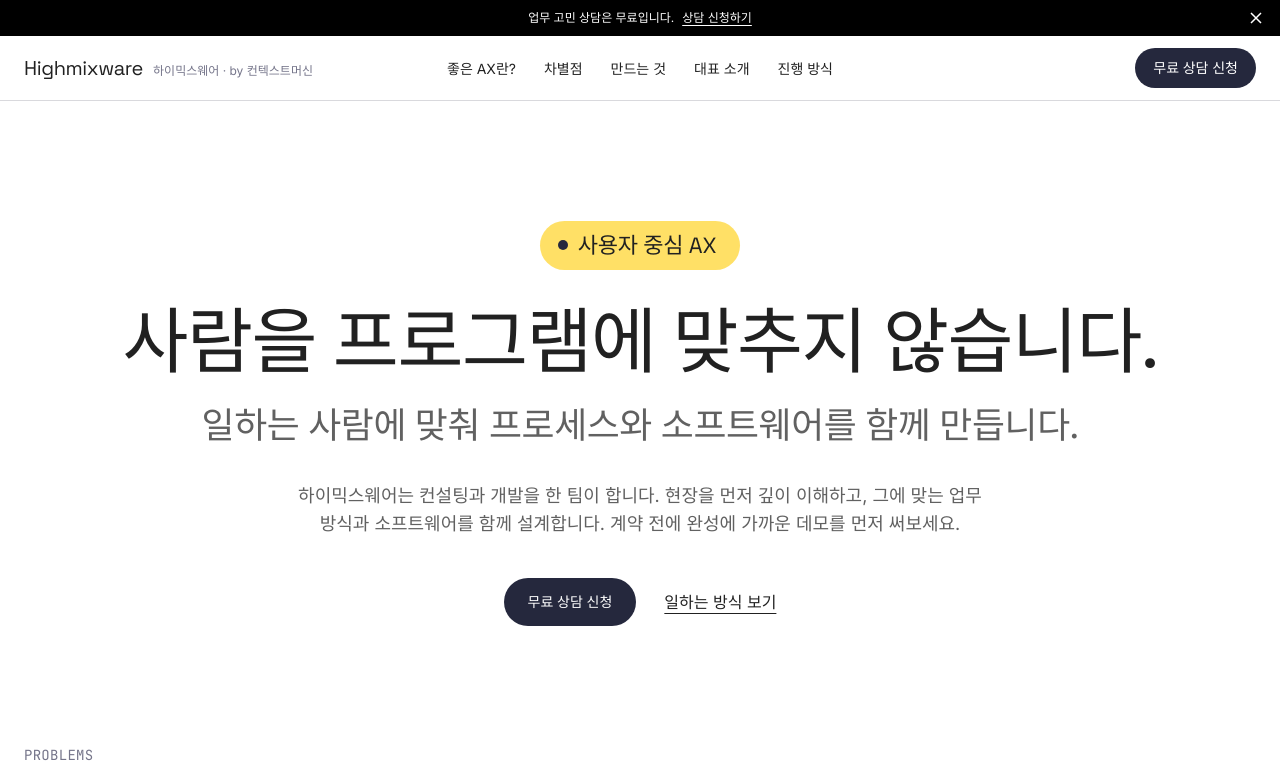
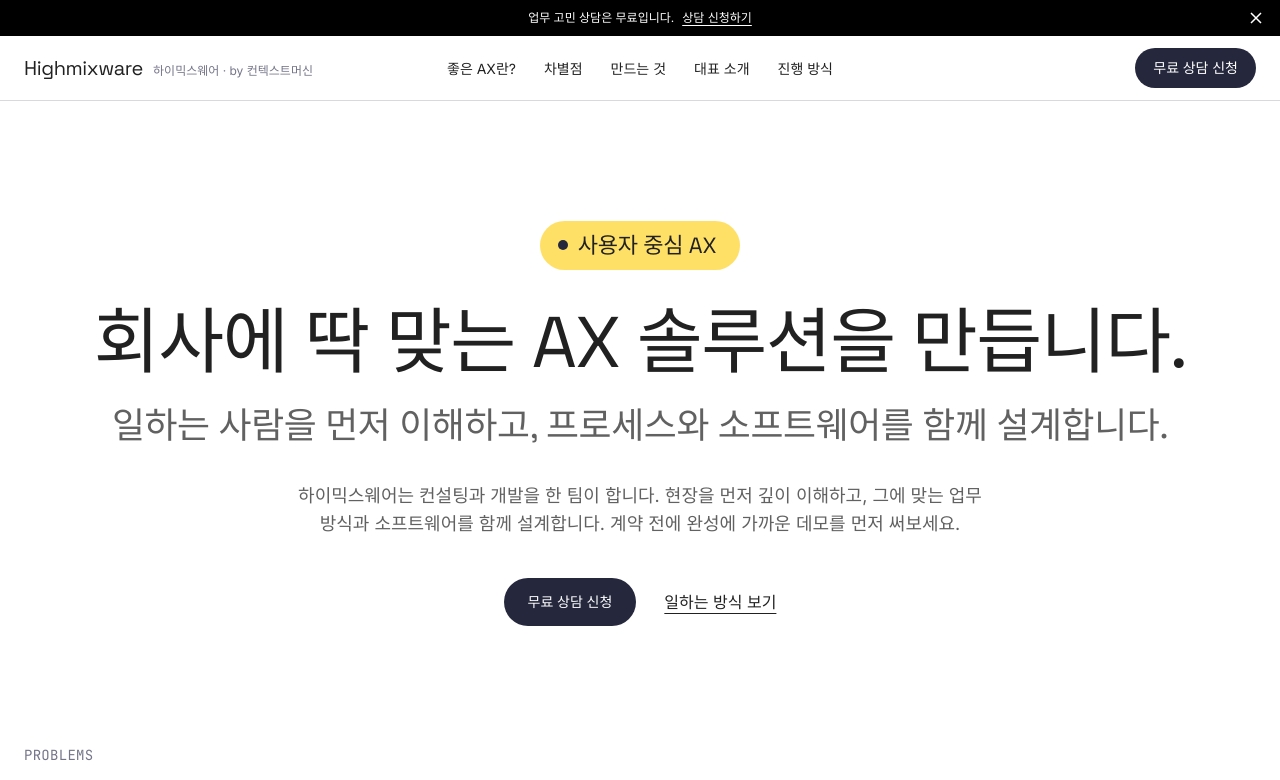
Before and after one commit to KontextMachine/s4-website, a plain HTML site: page index.html in a window 1280 px wide. Shown: the top 780 px of the page. Drawn offline with Linux system fonts and the light colour scheme.

Commit message:
Update hero headline and subheading
Co-Authored-By: Claude Opus 5.5 <noreply@anthropic.com>

```diff
--- a/index.html
+++ b/index.html
@@ -424,7 +424,7 @@ footer{background:var(--primary);color:var(--on-dark);margin-top:120px;padding:9
   <section class="hero">
     <div class="wrap">
       <p class="tagline">사용자 중심 AX</p>
-      <h1>사람을 프로그램에 맞추지 않습니다.<span class="h1-sub">일하는 사람에 맞춰 프로세스와 소프트웨어를 함께 만듭니다.</span></h1>
+      <h1>회사에 딱 맞는 AX 솔루션을 만듭니다.<span class="h1-sub">일하는 사람을 먼저 이해하고, 프로세스와 소프트웨어를 함께 설계합니다.</span></h1>
       <p class="lead">하이믹스웨어는 컨설팅과 개발을 한 팀이 합니다. 현장을 먼저 깊이 이해하고, 그에 맞는 업무 방식과 소프트웨어를 함께 설계합니다. 계약 전에 완성에 가까운 데모를 먼저 써보세요.</p>
       <div class="actions">
         <a class="btn" href="#contact">무료 상담 신청</a>
```
